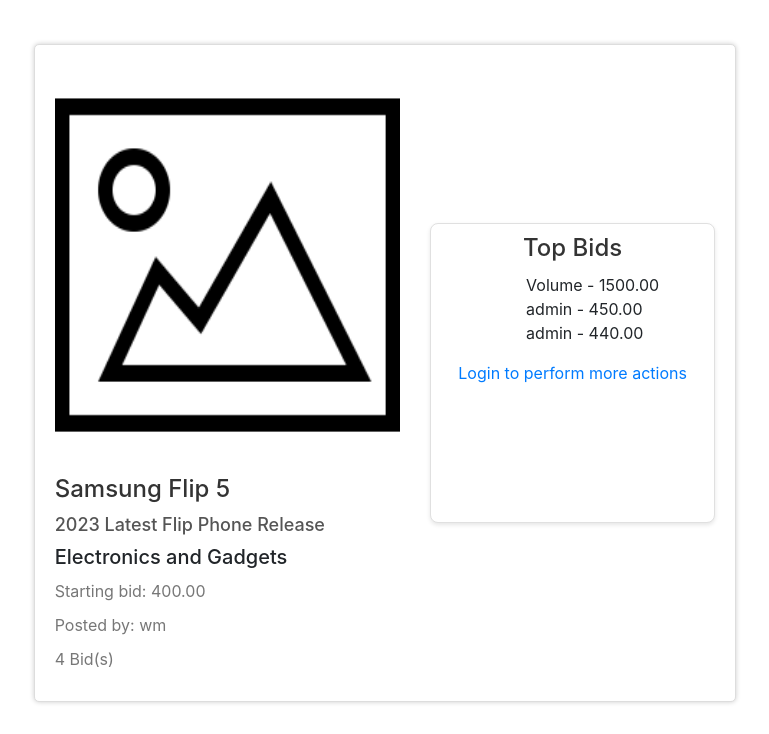
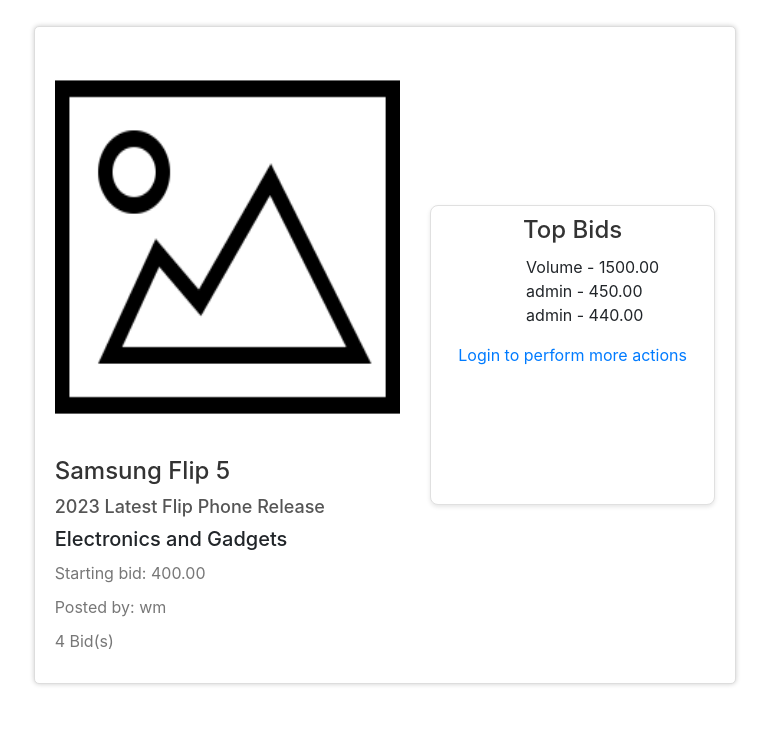
Before and after one commit to Knoxx-Code/cs50w-commerce, a Django app: page /listings/13 in a window 1280 px wide. Shown: the part 66-800 px from the top of the page, without its empty margins (255-1024 px from the left). Run offline with Django 3.2, Linux system fonts and the light colour scheme; data comes from the database, SQL or seed files in the repository; tables that the repository leaves empty hold one stand-in row (values such as "Sample post"); some libraries are stand-ins or nearby versions.

Commit message:
Removed unnecessary imports. Added styling

```diff
--- a/commerce/auctions/static/auctions/styles.css
+++ b/commerce/auctions/static/auctions/styles.css
@@ -254,7 +254,7 @@
     align-items: center;
     gap: 30px;
     max-width: 1000px;
-    margin: 20px auto;
+    margin: 2px auto;
     background-color: #fff;
     padding: 20px;
     border: 1px solid #ddd;
--- a/commerce/auctions/templates/auctions/listings_category.html
+++ b/commerce/auctions/templates/auctions/listings_category.html
@@ -7,7 +7,7 @@
         <div class="auction-listings">
             {% for listing in listings %}
                 <div class="auction-listing">
-                    <a href="{% url 'auctions:listing_view'  listing.id%}">
+                    <a class="to-listing" href="{% url 'auctions:listing_view'  listing.id%}">
                         <div class="listing-card">
                             <div class="listing-img-container">
                                 {% if listing.image == "" %}
--- a/commerce/auctions/views.py
+++ b/commerce/auctions/views.py
@@ -1,5 +1,5 @@
 
-from email import message
+
 from django.contrib.auth import authenticate, login, logout
 from django.db import IntegrityError
 from django.http import HttpResponse, HttpResponseRedirect
@@ -11,7 +11,6 @@
 from .models import AuctionListing, Category, User, Bid, WatchList
 from . import forms
 
-import time
 
 
 # Loads the index view which contains tne active listings
```
